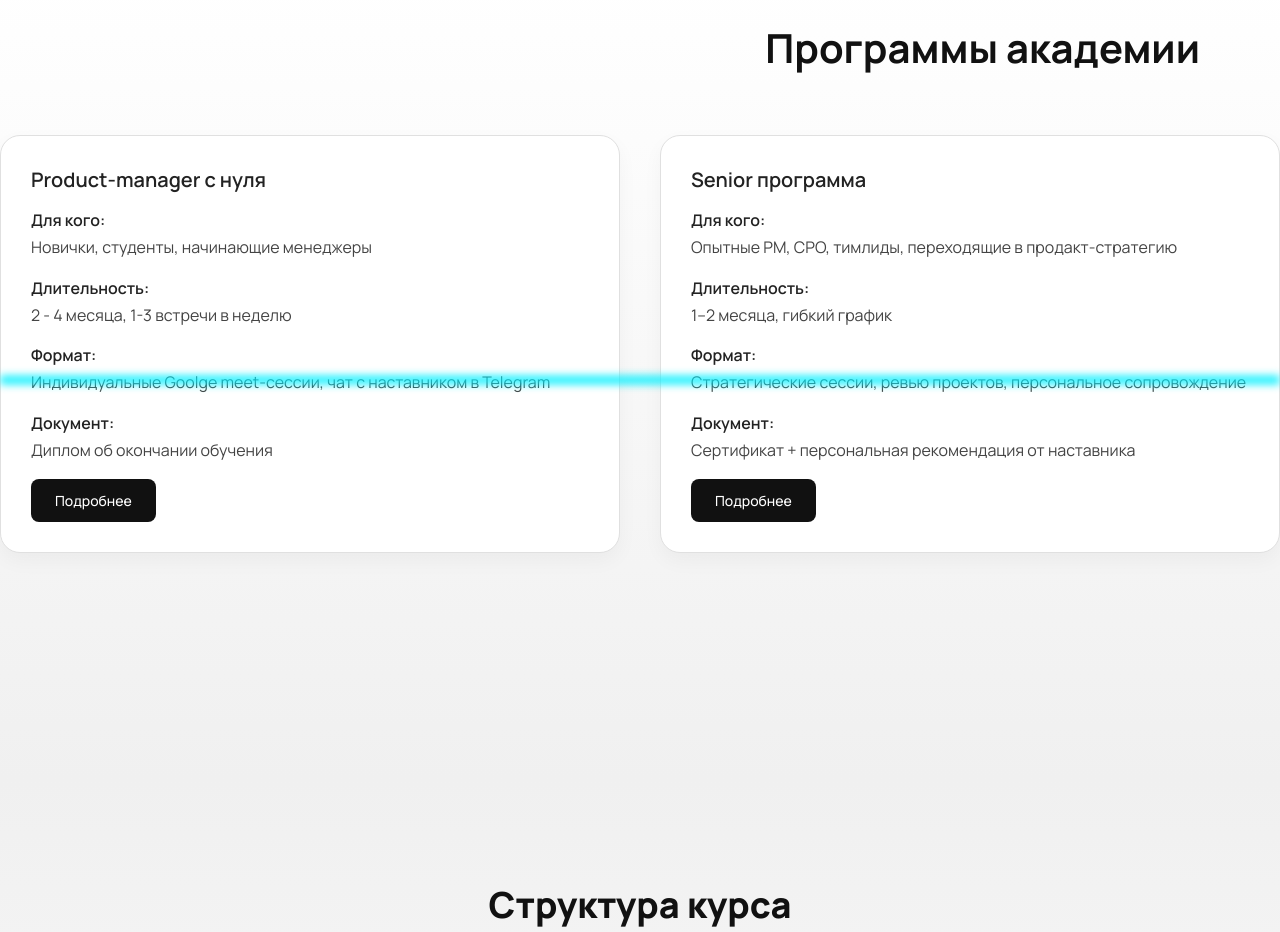
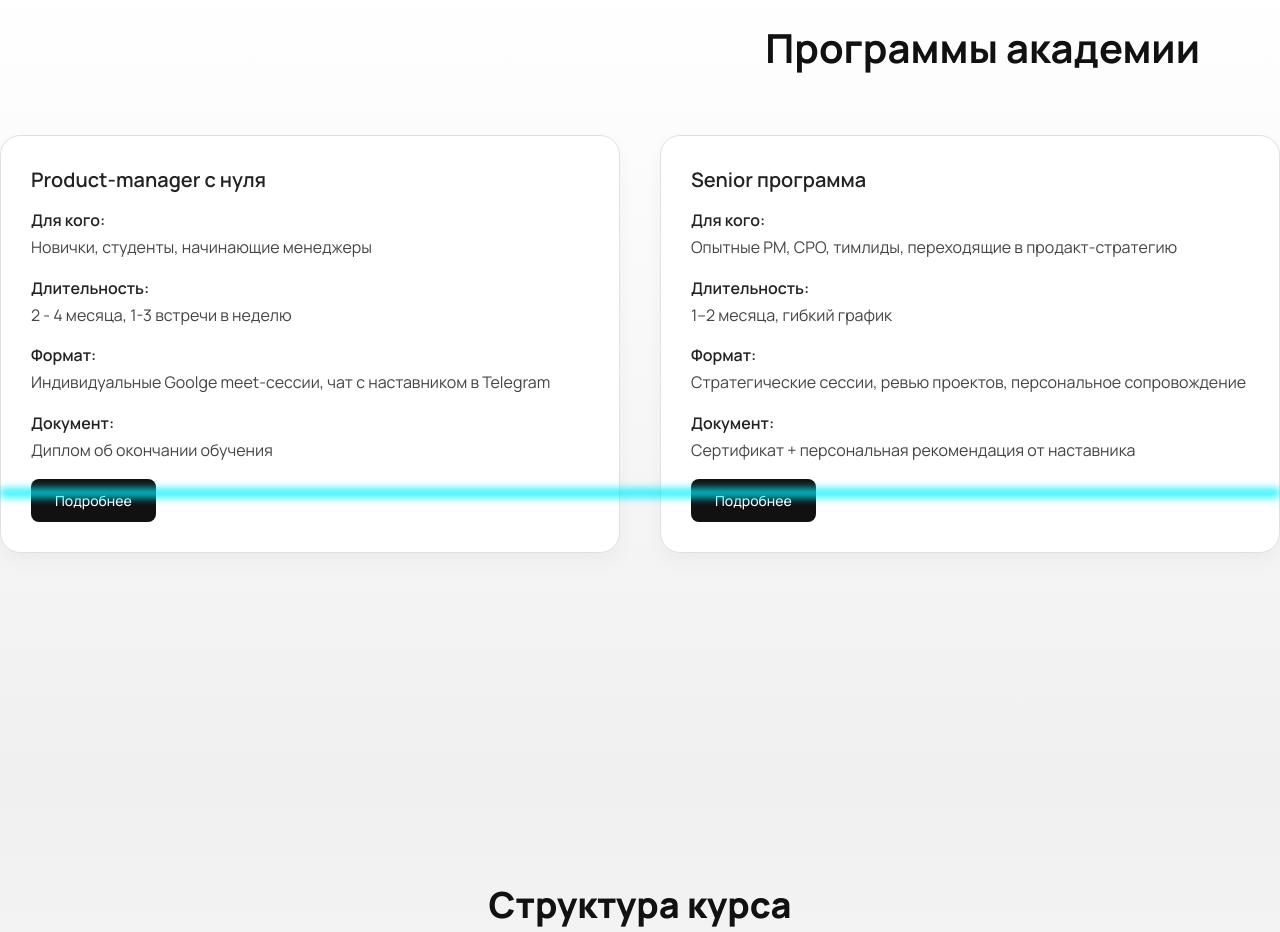
Before and after one commit to Ayraek/new-page-one-to-one, a React (Vite) app: page / in a window 1280 px wide. Shown: the part 1700-2632 px from the top of the page. Built offline with nearby package versions, Linux system fonts and the light colour scheme.

Commit message:
Move neon line inside grid and update styles

```diff
--- a/src/components/AboutProgram/AboutProgram.module.css
+++ b/src/components/AboutProgram/AboutProgram.module.css
@@ -89,10 +89,9 @@
 
 .neonLine {
   position: absolute;
-  top: 50%;
-  transform: translateY(-50%);
+  bottom: 40px;
   width: 100%;
   height: 40px;
   filter: blur(4px);
-  z-index: 4;
+  z-index: 1;
 }
--- a/src/components/AboutProgram/AboutProgram.tsx
+++ b/src/components/AboutProgram/AboutProgram.tsx
@@ -55,6 +55,7 @@ const AboutProgram: React.FC = () => {
     <section id="AboutProgram" className={styles.aboutProgram}>
       {showProgram && <ProgramModal onClose={() => setShowProgram(false)} />}
       <h2 className={styles.title}>Программы академии</h2>
+      <div className={styles.grid}>
         <svg className={styles.neonLine} viewBox="0 0 1000 10" preserveAspectRatio="none">
           <path
             id="aboutNeonPath"
@@ -64,7 +65,6 @@ const AboutProgram: React.FC = () => {
             strokeWidth="2"
           />
         </svg>
-      <div className={styles.grid}>
         {programs.map((program, index) => (
           <div key={index} className={styles.card}>
             <h3 className={styles.cardTitle}>{program.title}</h3>
```
Lines whose indentation alone changed are shown as unchanged.
